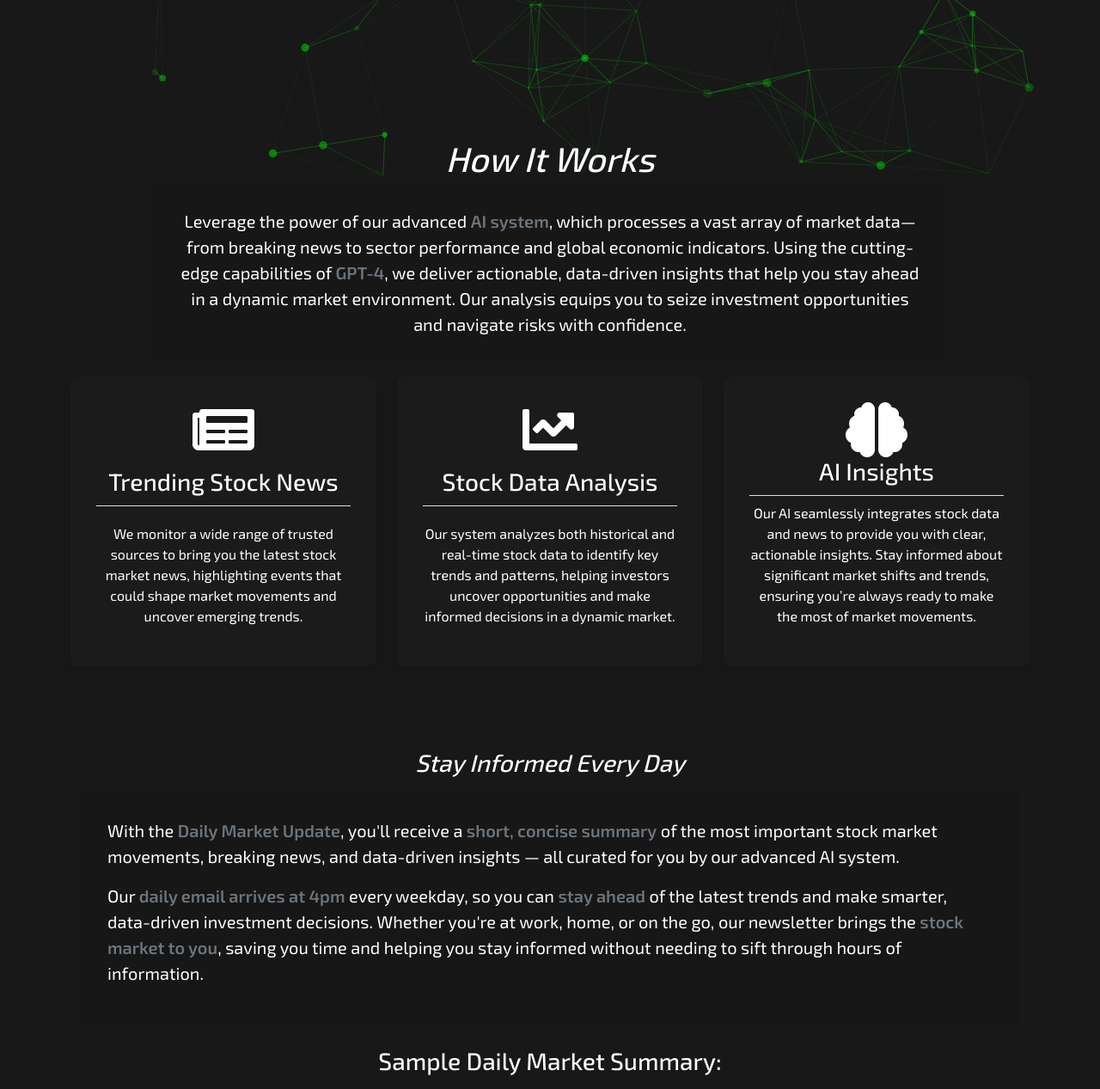
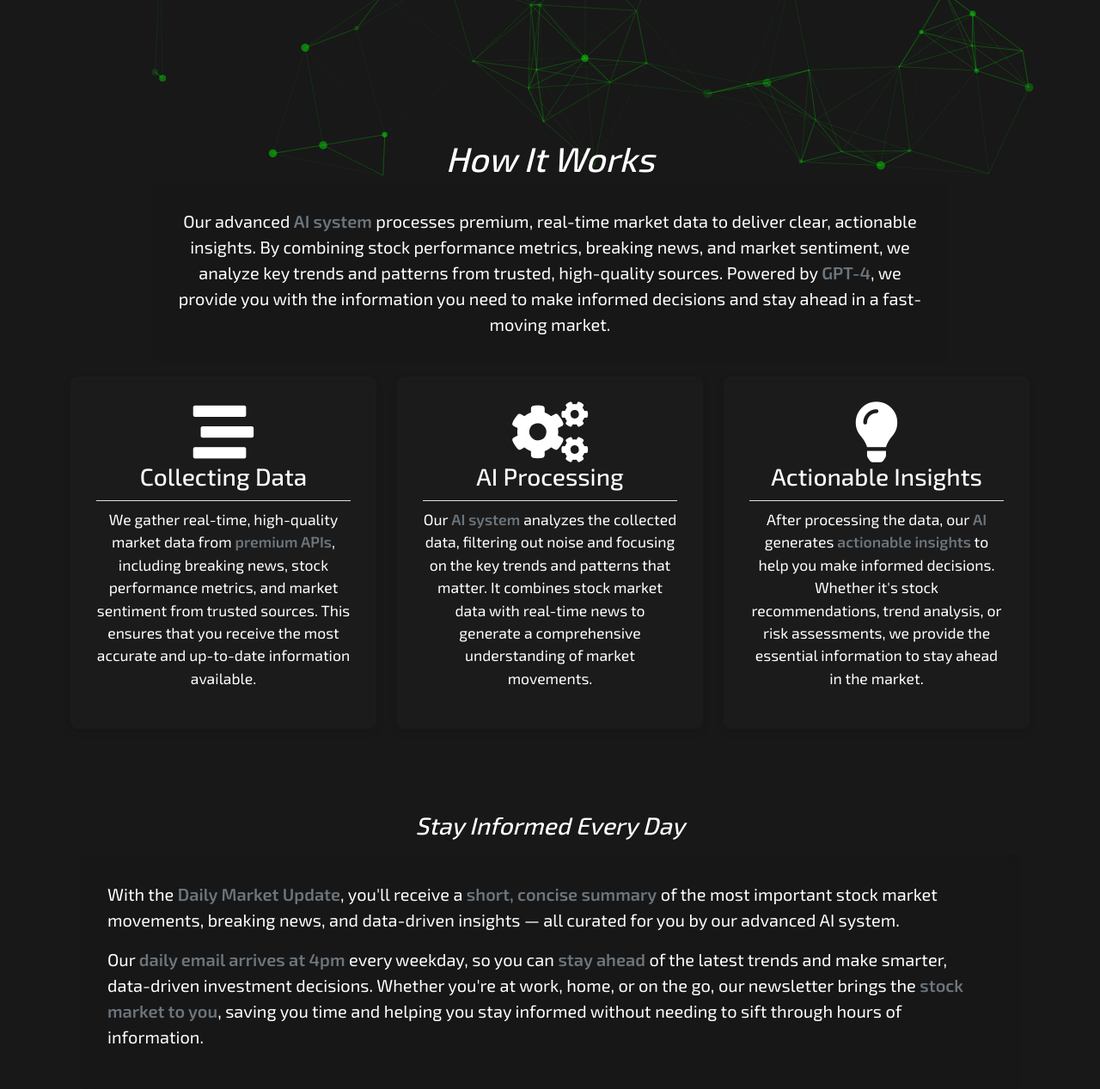
Before and after one commit to aldelarge/mrktpulseai, a Flask app: page / in a window 1280 px wide. Shown: the part 596-1863 px from the top of the page at 86% size. Run offline with Flask 3, Linux system fonts and the light colour scheme.

Commit message:
Changed the how it works section on the landing.

```diff
--- a/main.py
+++ b/main.py
@@ -22,6 +22,8 @@
 WEEKLY_REPORTS_FILE = "weekly_reports.json"
 
 app = create_app()
+
+current_day = datetime.datetime.now().weekday()
 
 def format_sector_performance(sectors):
     formatted = "\n".join([f"{sector['sector']}: {sector['percent_change']}" for sector in sectors])
--- a/webapp/templates/base.html
+++ b/webapp/templates/base.html
@@ -184,6 +184,7 @@
                 justify-content: space-between;
                 height: 100%;
                 min-height: 300px;
+                font-size: 1.1em;
 
             }
             .card_title {
--- a/webapp/templates/landing.html
+++ b/webapp/templates/landing.html
@@ -18,40 +18,42 @@
         </div>
 
         <!-- How It Works Section: Process Explanation -->
+        <!-- How It Works Section: Process Explanation -->
         <div class="fullpage">
             <div class="row justify-content-center text-center mt-5">
                 <div class="col-md-10">
                     <h1 class="mb-1"><i>How It Works</i></h1>
-                    <p class="lead overlay" >
-                        Leverage the power of our advanced <strong class="text-secondary">AI system</strong>, which processes a vast array of market data—from breaking news to sector performance and global economic indicators. Using the cutting-edge capabilities of <strong class="text-secondary">GPT-4</strong>, we deliver actionable, data-driven insights that help you stay ahead in a dynamic market environment. Our analysis equips you to seize investment opportunities and navigate risks with confidence.
+                    <p class="lead overlay">
+                        Our advanced <strong class="text-secondary">AI system</strong> processes premium, real-time market data to deliver clear, actionable insights. By combining stock performance metrics, breaking news, and market sentiment, we analyze key trends and patterns from trusted, high-quality sources. Powered by <strong class="text-secondary">GPT-4</strong>, we provide you with the information you need to make informed decisions and stay ahead in a fast-moving market.
                     </p>
                 </div>
             </div>
-            <!-- Features Section -->
+            <!-- Step-by-Step Process Section -->
             <div class="row text-center">
                 <div class="col-md-4 mb-4">
                     <div class="feature-card">
-                        <i class="fas fa-newspaper fa-4x feature-icon"></i>
-                        <h3 class="border-bottom card_title">Trending Stock News</h3>
+                        <i class="fas fa-stream fa-4x feature-icon"></i>
+                        <h3 class="border-bottom card_title">Collecting Data</h3>
                         <p>
-                            We monitor a wide range of trusted sources to bring you the latest stock market news, highlighting events that could shape market movements and uncover emerging trends.
-                        </div>
+                            We gather real-time, high-quality market data from <strong class="text-secondary">premium APIs</strong>, including breaking news, stock performance metrics, and market sentiment from trusted sources. This ensures that you receive the most accurate and up-to-date information available.
+                        </p>
+                    </div>
                 </div>
                 <div class="col-md-4 mb-4">
                     <div class="feature-card">
-                        <i class="fas fa-chart-line fa-4x feature-icon"></i>
-                        <h3 class="border-bottom card_title">Stock Data Analysis</h3>
+                        <i class="fas fa-cogs fa-4x feature-icon"></i>
+                        <h3 class="border-bottom card_title">AI Processing</h3>
                         <p>
-                            Our system analyzes both historical and real-time stock data to identify key trends and patterns, helping investors uncover opportunities and make informed decisions in a dynamic market.
+                            Our <strong class="text-secondary">AI system</strong> analyzes the collected data, filtering out noise and focusing on the key trends and patterns that matter. It combines stock market data with real-time news to generate a comprehensive understanding of market movements.
                         </p>
-                        </div>
+                    </div>
                 </div>
                 <div class="col-md-4 mb-4">
                     <div class="feature-card">
-                        <i class="fas fa-brain fa-4x feature-icon"></i>
-                        <h3 class="border-bottom card_title">AI Insights</h3>
+                        <i class="fas fa-lightbulb fa-4x feature-icon"></i>
+                        <h3 class="border-bottom card_title">Actionable Insights</h3>
                         <p>
-                            Our AI seamlessly integrates stock data and news to provide you with clear, actionable insights. Stay informed about significant market shifts and trends, ensuring you’re always ready to make the most of market movements.
+                            After processing the data, our <strong class="text-secondary">AI</strong> generates <strong class="text-secondary">actionable insights</strong> to help you make informed decisions. Whether it's stock recommendations, trend analysis, or risk assessments, we provide the essential information to stay ahead in the market.
                         </p>
                     </div>
                 </div>
```
